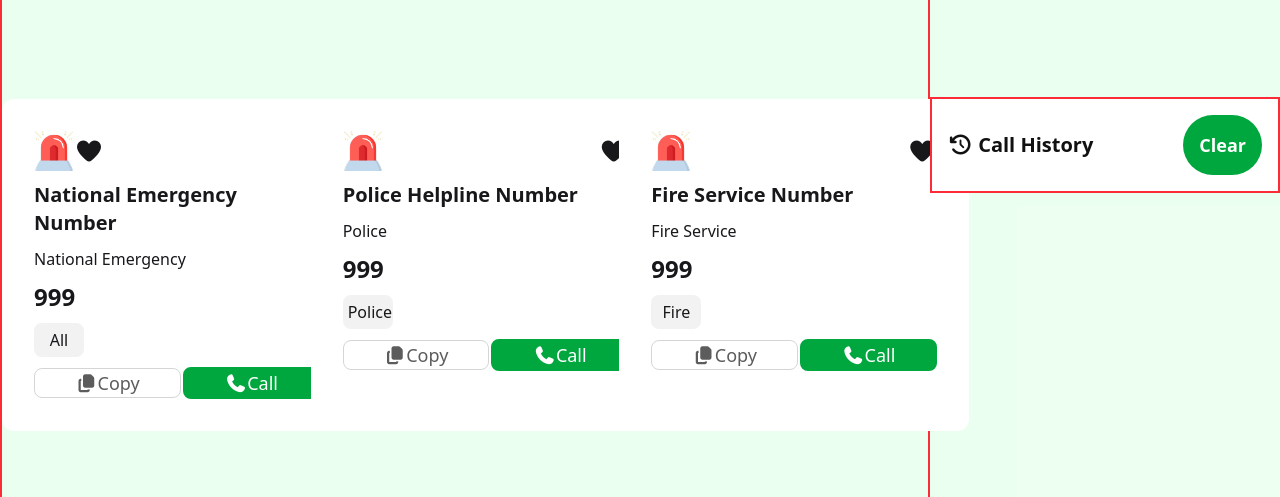
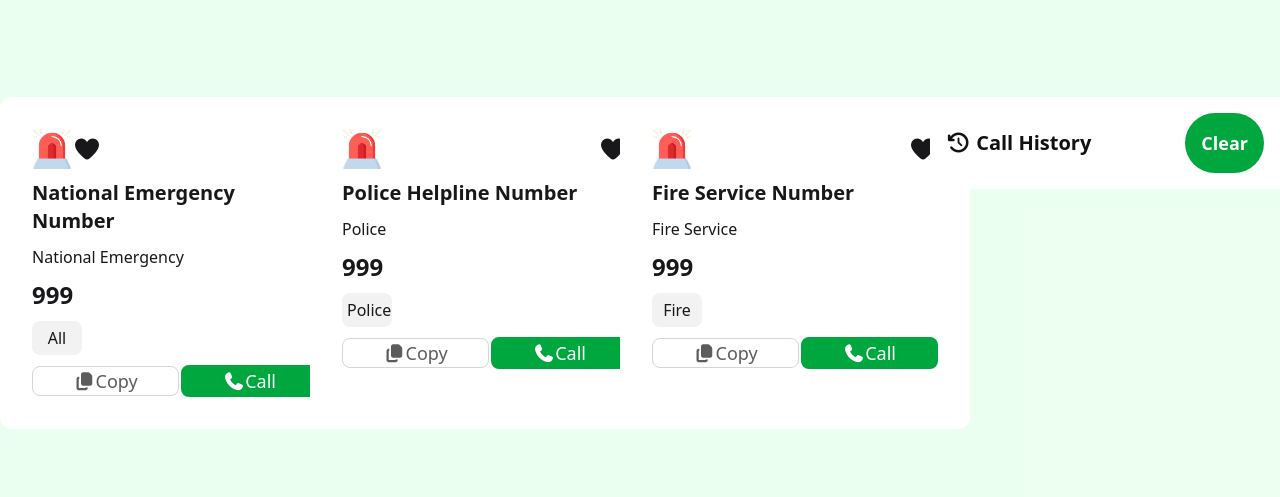
Before and after one commit to ahnafabid10/Emergency-Hotline, a plain HTML site: page index.html in a window 1280 px wide. Shown: the part 303-800 px from the top of the page. Drawn offline with nearby package versions, Linux system fonts and the light colour scheme.

Commit message:
first commit

```diff
--- a/index.html
+++ b/index.html
@@ -52,7 +52,7 @@
         <!-- Emergency Service Hotline Numbers -->
 
         <section class="flex flex-col md:flex-row mx-auto w-full max-w-[1640px]">
-            <div class="border-2 border-red-500 w-full grid grid-cols-1 md:grid-cols-3">
+            <div class=" w-full grid grid-cols-1 md:grid-cols-3">
                 <!-- National Emergency Number -->
             <div class="w-[350px] bg-white  p-8 rounded-xl my-[100px]">
                 <div class="flex items-center mb-[10px]">
@@ -199,7 +199,7 @@
             </div>
             <!-- Call History -->
             <div>
-                <div class="border-2 border-red-500 bg-[#ffffff] w-[350px] flex items-center justify-between p-4 my-[100px]">
+                <div class="bg-[#ffffff] w-[350px] flex items-center justify-between p-4 my-[100px]">
                     <h3 class="text-[#111111] text-xl font-bold"><i class="fa-solid fa-clock-rotate-left"></i> Call History</h3>
                     <h3 class="text-white text-lg font-semibold bg-[#00A63E] p-4 rounded-[45px]">Clear</h3>
                 </div>
```
